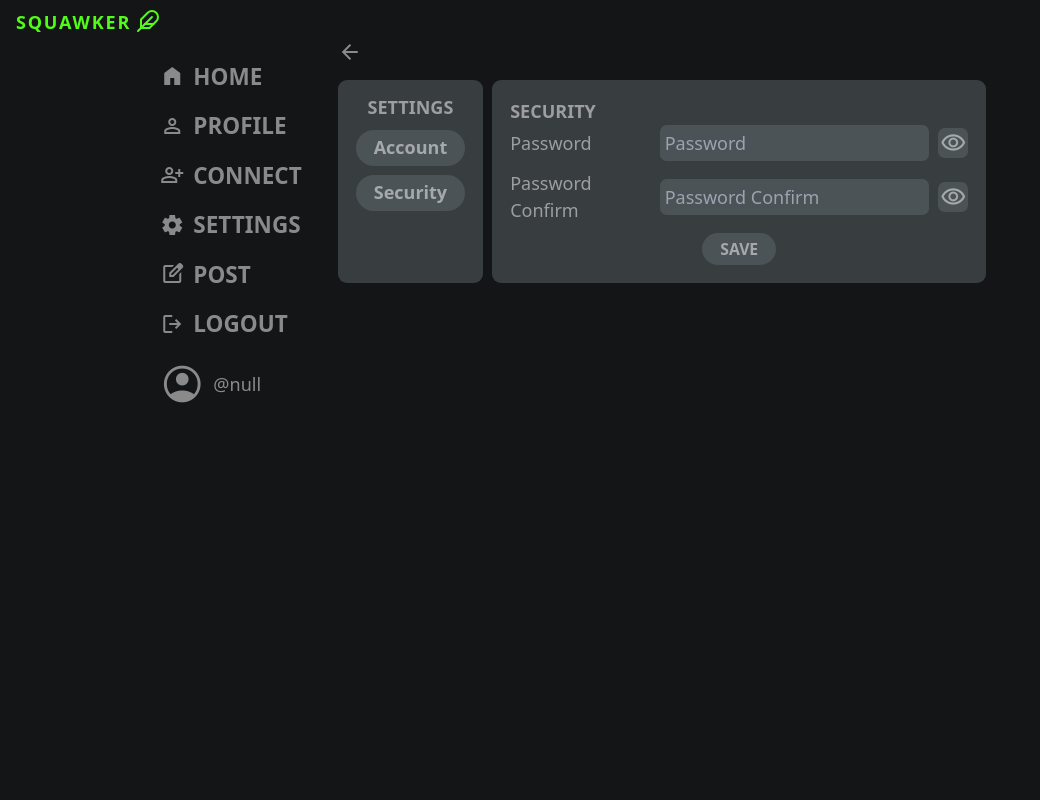
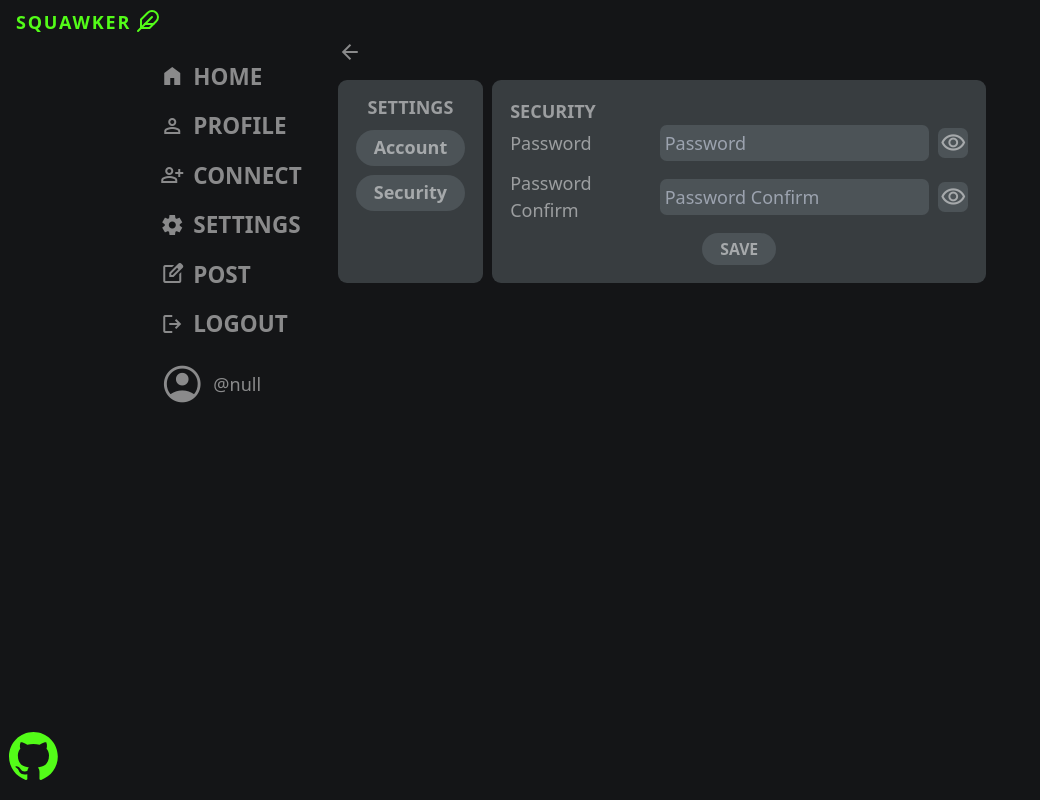
Before and after one commit to 99slayer/squawker-client, a React (Vite) app: page /squawker-client/main/settings/security in a window 1280 px wide. Shown: the whole page, without its empty margins (0-1040 px from the left). Built offline with nearby package versions, Linux system fonts and the light colour scheme; no server answers.

Commit message:
feat: Add link to my github

```diff
--- a/src/App.tsx
+++ b/src/App.tsx
@@ -61,23 +61,42 @@
 						SQUAWKER
 					</h1>
 					<svg
-						xmlns="http://www.w3.org/2000/svg"
-						width="24"
-						height="24"
-						viewBox="0 0 24 24"
-						fill="none"
-						stroke="currentColor"
-						strokeWidth="2"
-						strokeLinecap="round"
-						strokeLinejoin="round">
+						xmlns='http://www.w3.org/2000/svg'
+						width='24'
+						height='24'
+						viewBox='0 0 24 24'
+						fill='none'
+						stroke='currentColor'
+						strokeWidth='2'
+						strokeLinecap='round'
+						strokeLinejoin='round'>
 						<path
-							d="M20.24 12.24a6 6 0 0 0-8.49-8.49L5 10.5V19h8.5z"
+							d='M20.24 12.24a6 6 0 0 0-8.49-8.49L5 10.5V19h8.5z'
 						>
 						</path>
-						<line x1="16" y1="8" x2="2" y2="22"></line>
-						<line x1="17.5" y1="15" x2="9" y2="15"></line>
+						<line x1='16' y1='8' x2='2' y2='22'></line>
+						<line x1='17.5' y1='15' x2='9' y2='15'></line>
 					</svg>
 				</div>
+				<a
+					className='fixed bottom-4 left-2'
+					href='https://github.com/99slayer'
+					title='My github'
+				>
+					<svg
+						xmlns='http://www.w3.org/2000/svg'
+						width='50'
+						height='50'
+						viewBox='0 0 100 100'
+					>
+						<path
+							fill-rule='evenodd'
+							clip-rule='evenodd'
+							d='M48.854 0C21.839 0 0 22 0 49.217c0 21.756 13.993 40.172 33.405 46.69 2.427.49 3.316-1.059 3.316-2.362 0-1.141-.08-5.052-.08-9.127-13.59 2.934-16.42-5.867-16.42-5.867-2.184-5.704-5.42-7.17-5.42-7.17-4.448-3.015.324-3.015.324-3.015 4.934.326 7.523 5.052 7.523 5.052 4.367 7.496 11.404 5.378 14.235 4.074.404-3.178 1.699-5.378 3.074-6.6-10.839-1.141-22.243-5.378-22.243-24.283 0-5.378 1.94-9.778 5.014-13.2-.485-1.222-2.184-6.275.486-13.038 0 0 4.125-1.304 13.426 5.052a46.97 46.97 0 0 1 12.214-1.63c4.125 0 8.33.571 12.213 1.63 9.302-6.356 13.427-5.052 13.427-5.052 2.67 6.763.97 11.816.485 13.038 3.155 3.422 5.015 7.822 5.015 13.2 0 18.905-11.404 23.06-22.324 24.283 1.78 1.548 3.316 4.481 3.316 9.126 0 6.6-.08 11.897-.08 13.526 0 1.304.89 2.853 3.316 2.364 19.412-6.52 33.405-24.935 33.405-46.691C97.707 22 75.788 0 48.854 0z'
+							fill='#53FC18'
+						/>
+					</svg>
+				</a>
 			</div>
 		</AppContext.Provider>
 	);
```
